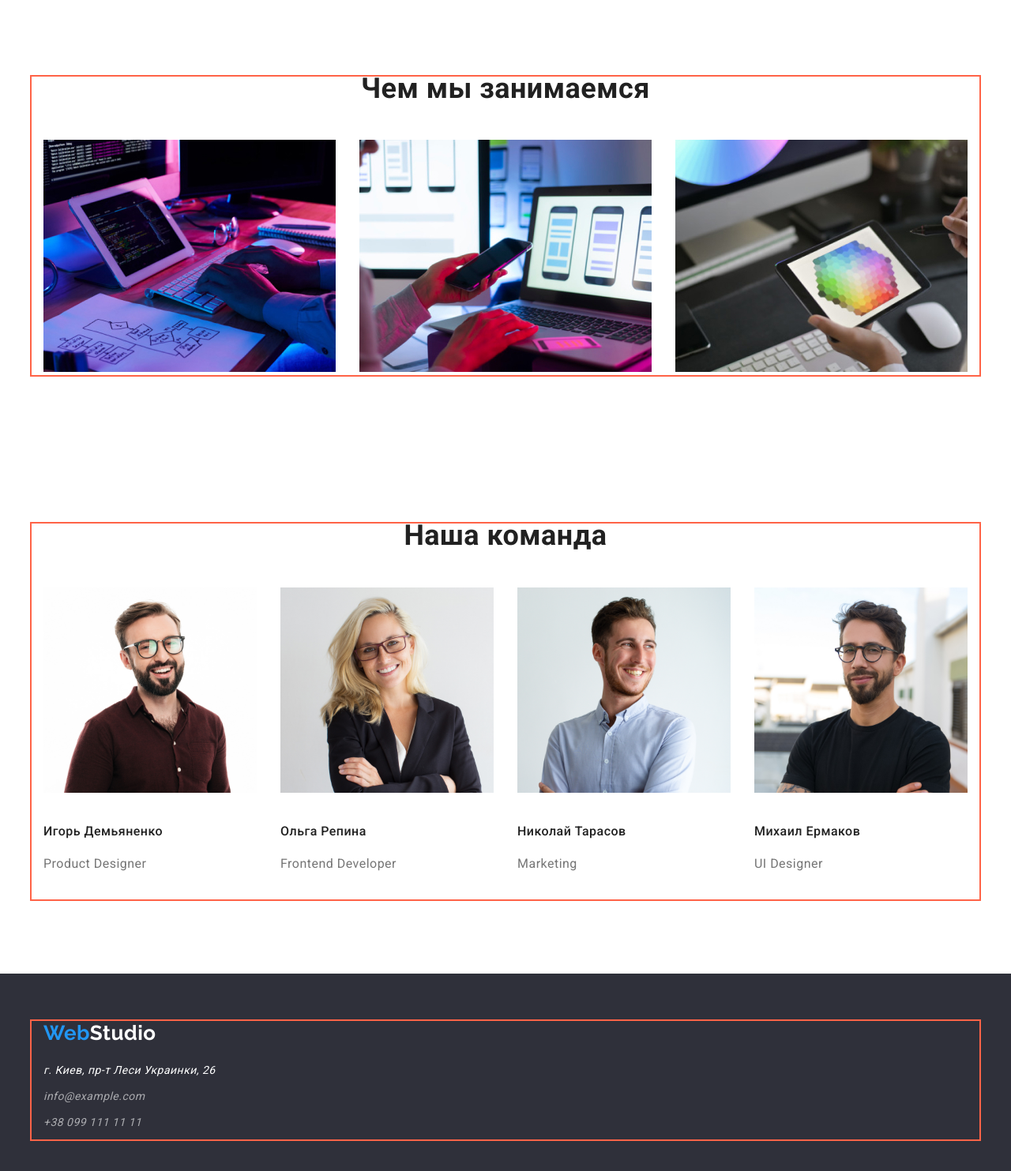
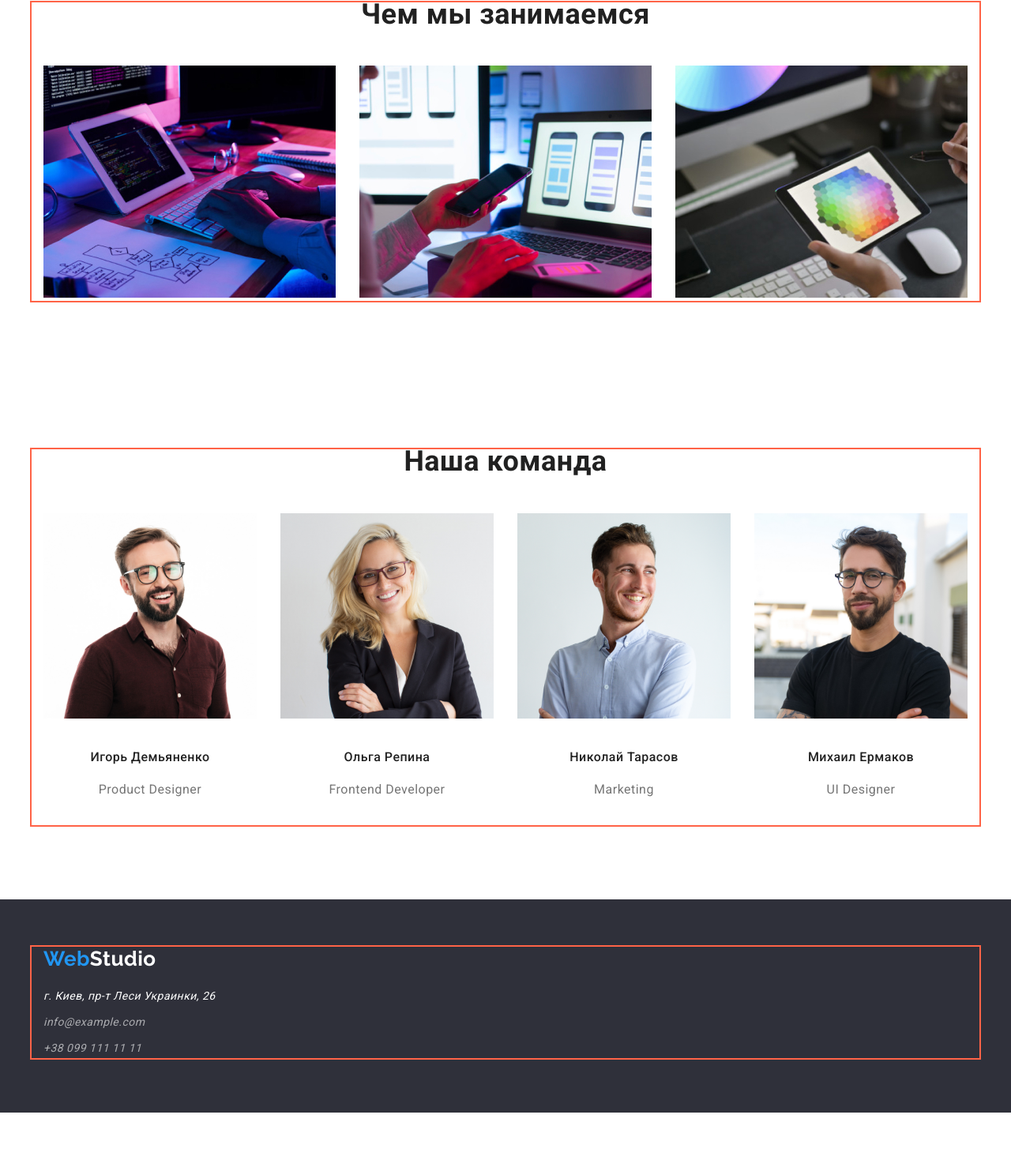
Before and after one commit to Helen7863/home-work-2, a plain HTML site: page index.html in a window 1280 px wide. Shown: the part 908-2391 px from the top of the page at 79% size. After the commit the page ends 2317 px from the top, so only its background shows below. Drawn offline with nearby package versions, Linux system fonts and the light colour scheme.

Commit message:
исправление ошибок

```diff
--- a/css/style.css
+++ b/css/style.css
@@ -180,6 +180,10 @@ p {
 
 /* Section 3 */
 
+.part {
+  padding-top: 0px;
+}
+
 .work {
   display: flex;
   align-items: center;
@@ -226,6 +230,7 @@ p {
 .team-list-content {
   padding-top: 30px;
   padding-bottom: 30px;
+  text-align: center;
 }
 
 /* Footer */
@@ -249,13 +254,24 @@ p {
   color: var(--hover-color);
 }
 
+.footer-nav-margin {
+  margin-bottom: 9px;
+}
+
 /* Portfolio */
+
+.heading {
+  display: none;
+}
+#heading {
+  display: block;
+}
 
 .button-secondary {
   display: flex;
   flex-wrap: wrap;
   justify-content: center;
-  padding-bottom: 56px;
+  margin-bottom: 56px;
 }
 
 .btn-item {
@@ -313,6 +329,3 @@ p {
 .logo-pdng {
   padding-bottom: 20px;
 }
-.footer-nav-pdng {
-  padding-bottom: 9px;
-}
--- a/index.html
+++ b/index.html
@@ -89,7 +89,7 @@
       </section>
 
       <!--  Section 3  -->
-      <section class="section">
+      <section class="section part">
         <div class="container">
           <h3 class="section-title">Чем мы занимаемся</h3>
 
@@ -184,15 +184,15 @@
         </div>
         <address>
           <ul class="footer-nav list">
-            <li class="footer-nav-pdng">
+            <li class="footer-nav-margin">
               <a href="" class="adress">г. Киев, пр-т Леси Украинки, 26</a>
             </li>
-            <li class="footer-nav-pdng">
+            <li class="footer-nav-margin">
               <a href="mailto:info@example.com" class="contacts"
                 >info@example.com</a
               >
             </li>
-            <li class="footer-nav-pdng">
+            <li class="footer-nav-margin">
               <a href="tel:+380991111111" class="contacts">+38 099 111 11 11</a>
             </li>
           </ul>
```
Also changed, not shown: portfolio.html (+4 -4 lines).
